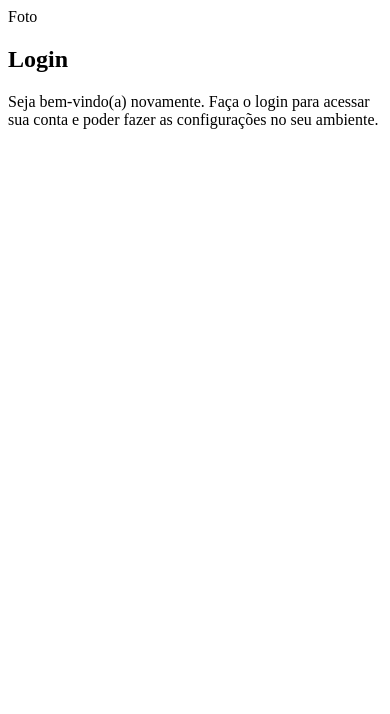
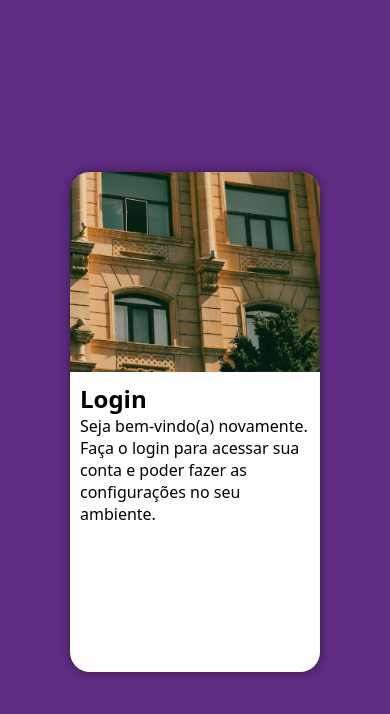
Before and after one commit to renildoagostini/projeto-login, a plain HTML site: page index.html in a window 390 px wide. Drawn offline with Linux system fonts and the light colour scheme.

Commit message:
fiz  a versão mobilw

```diff
--- a/estilos/style.css
+++ b/estilos/style.css
@@ -5,3 +5,48 @@ Paletas de cores
 Verde: #49a09d
 Lilás: #5f2c82
 */
+
+*{
+    font-family: system-ui, -apple-system, BlinkMacSystemFont, 'Segoe UI', Roboto, Oxygen, Ubuntu, Cantarell, 'Open Sans', 'Helvetica Neue', sans-serif;
+    padding: 0px;
+    margin: 0px;
+    box-sizing: border-box;
+}
+
+body, html{
+    background-color: #5f2c82;
+    height: 100vh;
+    width: 100vw;
+}
+
+main{
+    position: relative;
+    height: 100vh;
+    width: 100vw;
+}
+
+section#login{
+    position: absolute;
+    top: 50%;
+    left: 50%;
+    transform: translate(-50%, -50%);
+    overflow: hidden;
+    background-color: white;
+    width: 250px;
+    height: 500px;
+    border-radius: 20px;
+    box-shadow: 0px 0px 10px rgba(0, 0, 0, 0.452);
+}
+
+section#login > div#imagem{
+    display: block;
+    background: #5f2c82 url(../imagens/pexels-ren-lavsad-18200871.jpg) no-repeat;
+    background-size: cover;
+    background-position: left bottom;
+    height: 200px;
+}
+
+section#login > div#formulario{
+    display: block;
+    padding: 10px;
+}
--- a/index.html
+++ b/index.html
@@ -10,7 +10,7 @@
     <main>
         <section id="login">
             <div id="imagem">
-                Foto
+
             </div>
 
             <div id="formulario">
```
